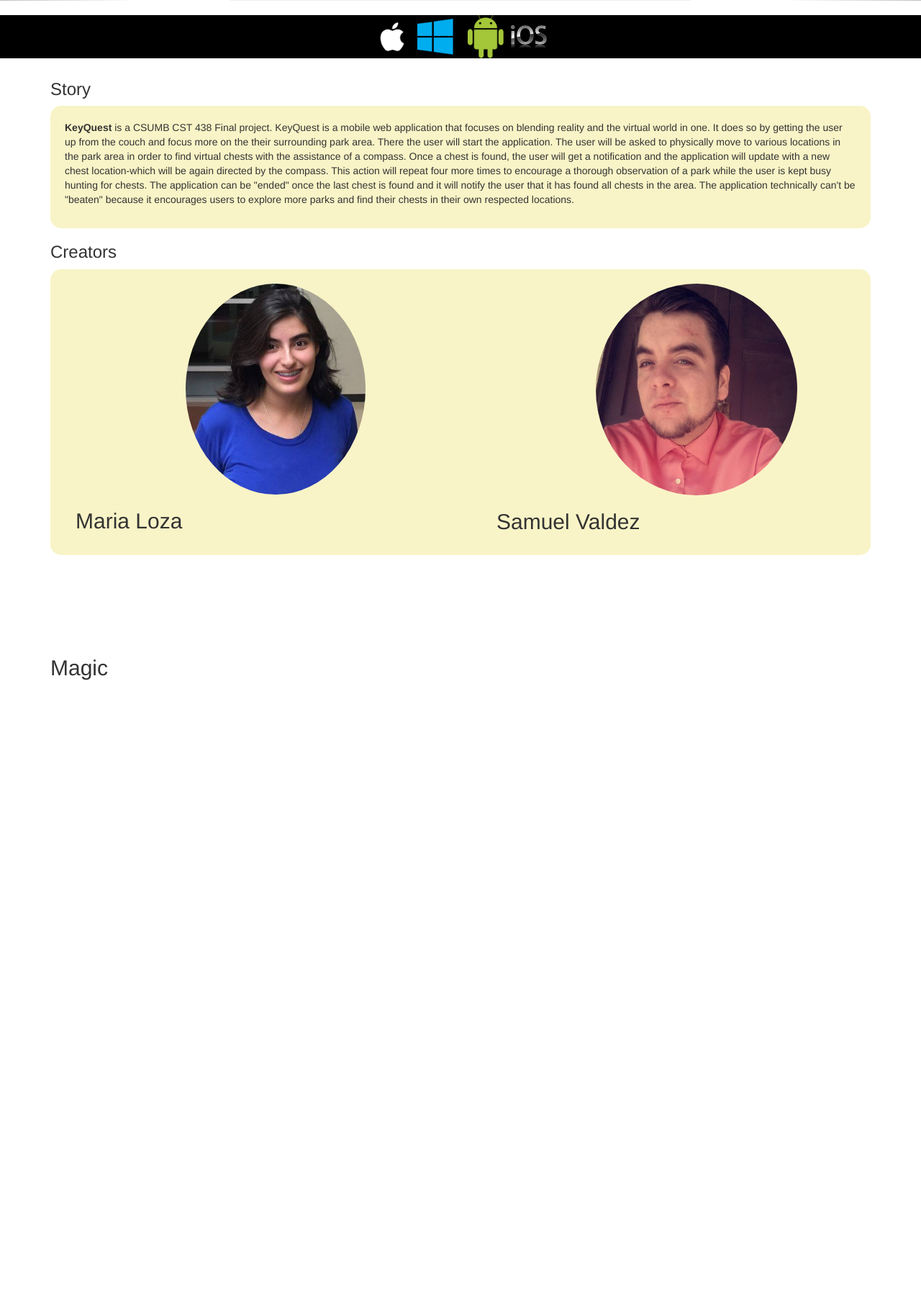
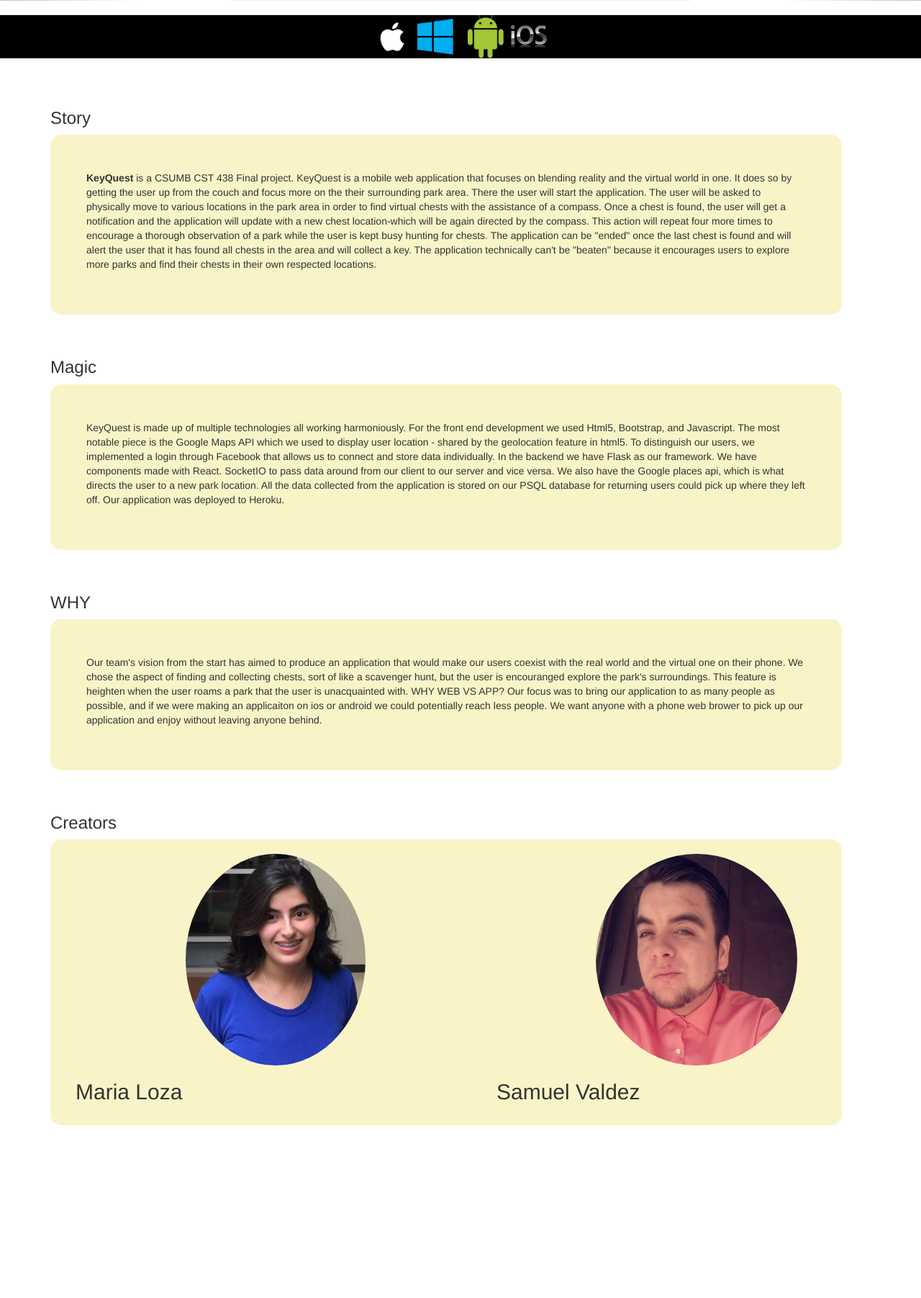
Before and after one commit to CSUMB-SP17-CST438/Scavenger-Hunt-Web-App, a Flask app: page /keyquest in a window 1280 px wide. Shown: the part 490-2293 px from the top of the page at 72% size. Before the commit the page ends 1435 px from the top, so only its background shows below. Run offline with Flask 2, Linux system fonts and the light colour scheme; some libraries are stand-ins or nearby versions.

Commit message:
progression on the landing page

```diff
--- a/templates/key.html
+++ b/templates/key.html
@@ -20,11 +20,15 @@
           margin: 0 auto;
 
     }
+    h3{
+         margin-top: 60px;
+    }
     #story{
       background-color:#f9f4c7;
         text-align: left;
             border-radius: 15px;
-                padding: 20px;
+                padding: 50px;
+                margin-right: 40px;
 
 
     }
@@ -35,6 +39,27 @@
         text-align: left;
             border-radius: 15px;
                 padding: 20px;
+                margin-right: 40px;
+
+
+    }
+
+    #magic{
+      background-color:#f9f4c7;
+        text-align: left;
+            border-radius: 15px;
+                padding: 50px;
+                margin-right: 40px;
+
+
+    }
+
+    #why{
+      background-color:#f9f4c7;
+        text-align: left;
+            border-radius: 15px;
+                padding: 50px;
+                margin-right: 40px;
 
 
     }
@@ -114,11 +139,44 @@ the virtual world in one.  It does so by getting the user up from the couch and
 will start the application.  The user will be asked to  physically move to various locations in the park area in order to find virtual chests with the assistance of a compass.
 Once a chest is found, the user will get a notification and the application will update with a new chest location-which will be again directed by the compass.
 This action will repeat four more times to encourage a thorough observation of a park while the user is kept busy hunting for chests.  The application can be
-"ended" once the last chest is found and it will notify the user that it has found all chests in the area. The application technically can't be
+"ended" once the last chest is found and  will alert the user that it has found all chests in the area and will collect a key. The application technically can't be
 "beaten" because it encourages users to explore more parks and find their  chests in their own respected locations.
 </p>
 </div>
 
+
+
+
+<h3>Magic</h3>
+<div id = "magic">
+
+
+<p>
+KeyQuest is made up of multiple technologies all working harmoniously.  For the front end development we used Html5, Bootstrap, and Javascript.
+The most notable piece is the Google Maps API which we used to display user location - shared by the geolocation feature in html5. To distinguish our
+users, we implemented a login through Facebook that allows us to connect and store data individually. In the backend we have
+Flask as our framework.  We have components made with React.  SocketIO to pass data around from our client to our server and vice versa. We also
+have the Google places api, which is what directs the user to a new park location. All the data collected from the application is stored on our PSQL
+database for returning users could pick up where they left off.  Our application was deployed to Heroku.
+
+</p>
+
+
+</div>
+
+<h3> WHY </h3>
+<div id = "why">
+
+  <p>
+  Our team's vision from the start has aimed to produce an application that would make our users coexist with the real world and the virtual one on their phone.
+  We chose the aspect of finding and collecting chests, sort of like a scavenger hunt, but the user is encouranged explore the park's surroundings.  This feature is
+  heighten when the user roams a park that the user is unacquainted with.  WHY WEB VS APP?  Our focus was to bring our application to as many people as possible,
+  and if we were making an applicaiton on ios or android we could potentially reach less people. We want anyone with a phone web brower to pick up our application and
+  enjoy without leaving anyone behind.
+
+  </p>
+
+</div>
 
  <h3>Creators</h3>
 
@@ -158,18 +216,6 @@ This action will repeat four more times to encourage a thorough observation of a
 <br>
 <br>
 <br>
-<div id = "magic">
-  <br>
-<br>
-<br>
-<h2>Magic</h2>
-
-
-</div>
-
-<br>
-<br>
-<br>
 <br>
 <br>
 <br>
```
